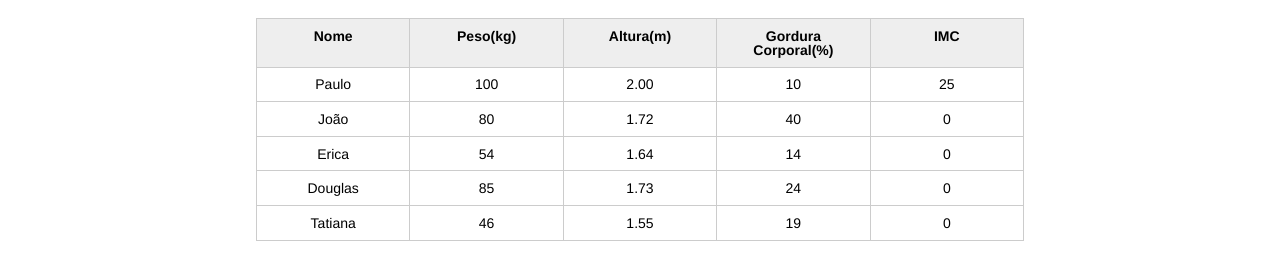
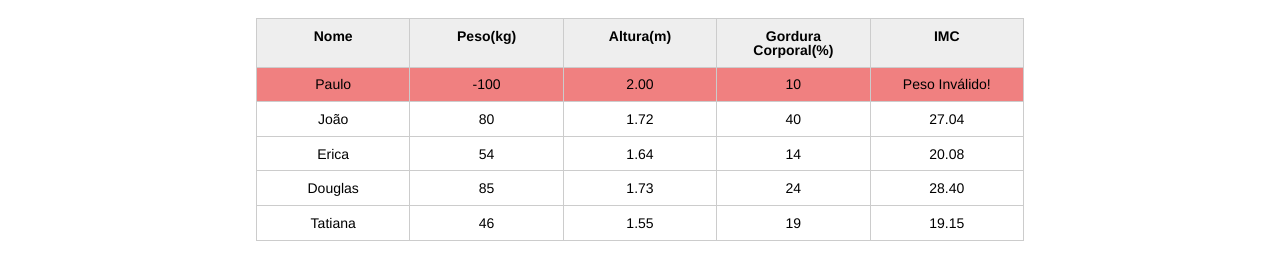
Before and after one commit to MarcosFernandesF/jsweb-alura, a plain HTML site: page index.html in a window 1280 px wide. Shown: the part 123-402 px from the top of the page. Drawn offline with Linux system fonts and the light colour scheme.

Commit message:
Aula 03: Arrays, Loop e Estilos
- Como utilizar o querySelectorAll

- Como alterar estilos do css com "style e classList"

- Utilizando loops e arrays

- Casas decimais com "to.Fixed"

```diff
--- a/css/index.css
+++ b/css/index.css
@@ -132,3 +132,7 @@ button[disabled=disabled], button:disabled {
 .campo-invalido{
 	border: 1px solid red;
 }
+
+.paciente-invalido{
+	background-color: lightcoral;
+}
--- a/index.html
+++ b/index.html
@@ -31,7 +31,7 @@
 					<tbody id="tabela-pacientes">
 						<tr class="paciente" id="primeiro-paciente">
 							<td class="info-nome">Paulo</td>
-							<td class="info-peso">100</td>
+							<td class="info-peso">-100</td>
 							<td class="info-altura">2.00</td>
 							<td class="info-gordura">10</td>
 							<td class="info-imc">0</td>
--- a/js/principal.js
+++ b/js/principal.js
@@ -1,7 +1,11 @@
 var titulo = document.querySelector(".titulo");
 titulo.textContent = "Aparecida Nutricionista";
 
-var paciente = document.querySelector("#primeiro-paciente");
+var pacientes = document.querySelectorAll(".paciente"); // querySelectorAll traz todas as ocorrencias daquela classe
+
+for (var i = 0; i < pacientes.length; i++) {
+
+    var paciente = pacientes[i]; // Truque para trocar paciente por paciente[i]
 
     var tdPeso = paciente.querySelector(".info-peso");
     var peso = tdPeso.textContent;
@@ -18,15 +22,20 @@ if (peso <= 0 || peso > 1000) {
         console.log("Peso inválido");
         tdImc.textContent = "Peso Inválido!";
         pesoEhValido = false;
+        // paciente.style.backgroundColor = "lightcoral"; // 'style' modifica o estilo do css
+        paciente.classList.add("paciente-invalido") // classList adiciona uma classe ao elemento, importante pois pode ser alterado no css
     }
 
     if (altura <= 0 || altura > 3) {
         console.log("Altura inválida")
         tdImc.textContent = "Altura Inválida!";
         alturaEhValida = false;
+        // paciente.style.backgroundColor = "lightcoral"; // 'style' modifica o estilo do css
+        paciente.classList.add("paciente-invalido") // classList adiciona uma classe ao elemento, importante pois pode ser alterado no css
     }
 
     if (alturaEhValida && pesoEhValido) {
         var imc = peso / (altura * altura);
-    tdImc.textContent = imc;
+        tdImc.textContent = imc.toFixed(2); // to.Fixed escolhe quantas casas decimais deseja no código
     }
+}
```
Lines whose indentation alone changed are shown as unchanged.
